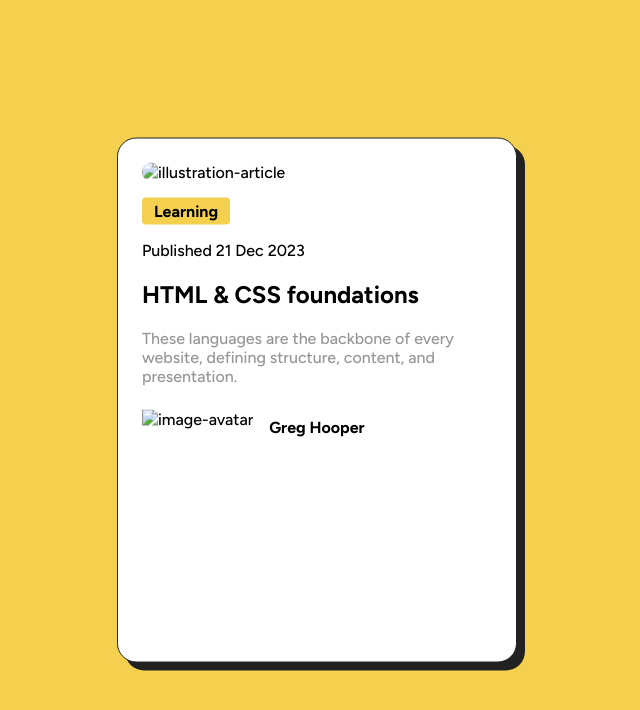
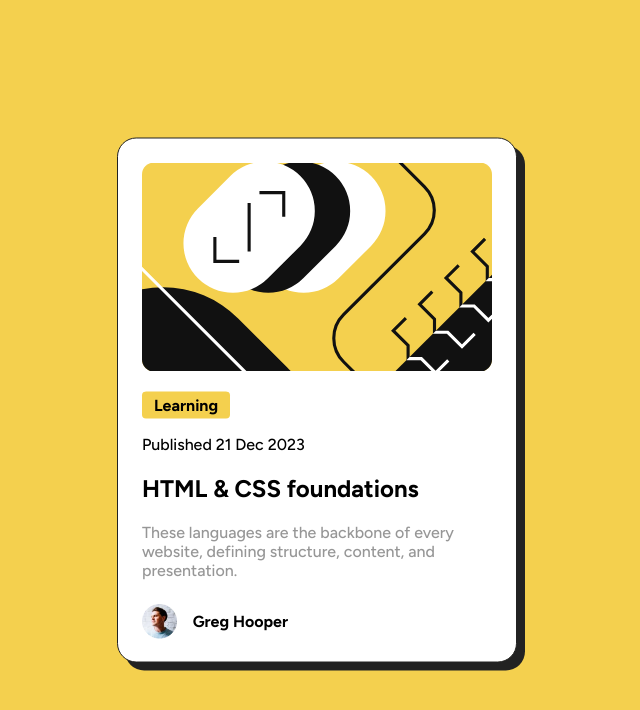
Before and after one commit to kmarcano3/Blog-Preview-Card, a plain HTML site: page index.html in a window 1280 px wide. Shown: the whole page, without its empty margins (323-963 px from the left). Drawn offline with Linux system fonts and the light colour scheme.

Commit message:
Update index.html

```diff
--- a/index.html
+++ b/index.html
@@ -6,14 +6,14 @@
     <link rel="preconnect" href="https://fonts.googleapis.com">
     <link rel="preconnect" href="https://fonts.gstatic.com" crossorigin>
     <link href="https://fonts.googleapis.com/css2?family=Figtree:ital,wght@0,300..900;1,300..900&display=swap" rel="stylesheet">
-    <link rel="icon" type="image/png" sizes="32x32" href="./images/favicon-32x32.png">
+    <link rel="icon" type="image/png" sizes="32x32" href="./favicon-32x32.png">
     <link href="style.css" rel="stylesheet" >
     <title>Blog preview card | Frontend Mentor</title>
   </head>
   <body>
     <main>
       <div class="illustration-article">
-        <img class="illustration-article" alt="illustration-article" src="./images/illustration-article.svg" >
+        <img class="illustration-article" alt="illustration-article" src="./illustration-article.svg" >
       </div>
       <div class="main-info">
         <p class="p1">Learning</p>
@@ -21,7 +21,7 @@
         <h2>HTML & CSS foundations</h2>
         <p class="p3">These languages are the backbone of every website, defining structure, content, and presentation.</p>
         <div class="avatar">
-          <img class="image-avatar" alt="image-avatar" src="./images/image-avatar.webp">
+          <img class="image-avatar" alt="image-avatar" src="./image-avatar.webp">
           <p>Greg Hooper</p>
         </div>
       </div>
```
